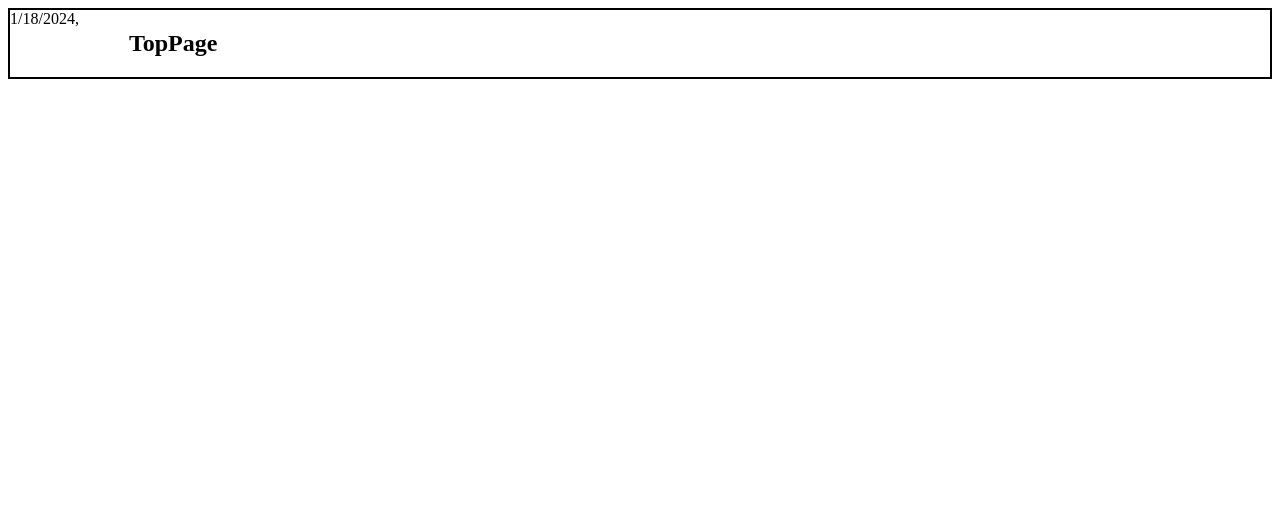
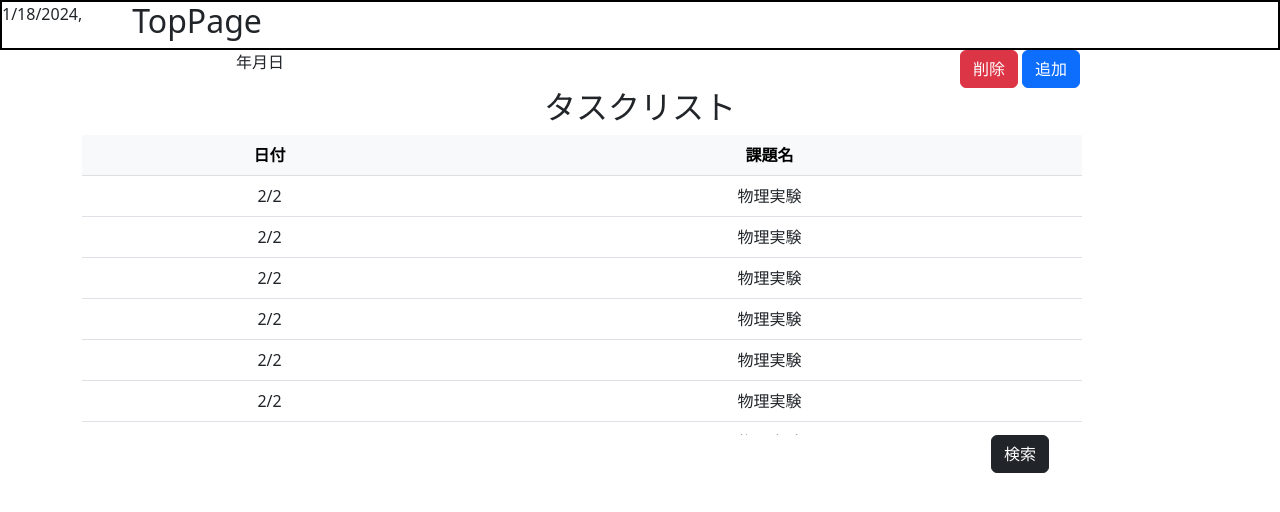
Before and after one commit to 2023AIT-OOP2-G02/Deadline_Memo_web_app, a Flask app: page / in a window 1280 px wide. Shown: the top 512 px of the page. Run offline with Flask 3, Linux system fonts and the light colour scheme.

Commit message:
Top page

```diff
--- a/static/css/index.css
+++ b/static/css/index.css
@@ -6,3 +6,10 @@
 #header_title {
     margin-left: 50px;
 }
+
+.table-scrool {
+    width: 1000px;
+    height: 300px;
+    overflow: auto;
+
+}
--- a/templates/index.html
+++ b/templates/index.html
@@ -1,13 +1,16 @@
-<!DOCTYPE html>
+<!doctype html>
 <html lang="ja">
 
 <head>
-    <meta charset="UTF-8">
-    <meta name="viewport" content="width=device-width, initial-scale=1.0">
+    <meta charset="utf-8">
+    <meta name="viewport" content="width=device-width, initial-scale=1">
     <title>TopPage</title>
+    <link href="https://cdn.jsdelivr.net/npm/bootstrap@5.3.0/dist/css/bootstrap.min.css" rel="stylesheet"
+        integrity="sha384-9ndCyUaIbzAi2FUVXJi0CjmCapSmO7SnpJef0486qhLnuZ2cdeRhO02iuK6FUUVM" crossorigin="anonymous">
 
     <link rel="stylesheet" type="text/css" href="{{url_for('static', filename='css/index.css')}}">
 </head>
+
 
 <body>
     <header id="header">
@@ -15,8 +18,92 @@
         <h2 id="header_title">TopPage</h2>
     </header>
 
-</body>
+    <div class="container text-center">
+        <div class="row">
+            <div class="col">
+                年月日
+            </div>
+            <div class="col">
+            </div>
+            <div class="col">
+
+                <button type="button" class="btn btn-danger">削除</button>
+                <button type="button" class="btn btn-primary">追加</button>
+            </div>
+        </div>
+
+        <h2>タスクリスト</h2>
+        <div class="table-scrool">
+            <table class="table">
+                <thead class="table-light">
+                    <tr>
+                        <th>日付</th>
+                        <th>課題名</th>
+                    </tr>
+                </thead>
+                <tbody>
+                    <tr>
+                        <td>2/2</td>
+                        <td>物理実験</td>
+                    </tr>
+                    <tr>
+                        <td>2/2</td>
+                        <td>物理実験</td>
+                    </tr>
+                    <tr>
+                        <td>2/2</td>
+                        <td>物理実験</td>
+                    </tr>
+                    <tr>
+                        <td>2/2</td>
+                        <td>物理実験</td>
+                    </tr>
+                    <tr>
+                        <td>2/2</td>
+                        <td>物理実験</td>
+                    </tr>
+                    <tr>
+                        <td>2/2</td>
+                        <td>物理実験</td>
+                    </tr>
+                    <tr>
+                        <td>2/2</td>
+                        <td>物理実験</td>
+                    </tr>
+                    <tr>
+                        <td>2/2</td>
+                        <td>物理実験</td>
+                    </tr>
+
+                </tbody>
+            </table>
+        </div>
+
+
+        <div class="row">
+            <div class="col">
+            </div>
+            <div class="col">
+            </div>
+            <div class="col">
+                <button type="button" class="btn btn-dark">検索</button>
+            </div>
+        </div>
+
+
+
+
+
+
+    </div>
+
+
+
+    <script src="https://cdn.jsdelivr.net/npm/bootstrap@5.3.0/dist/js/bootstrap.bundle.min.js"
+        integrity="sha384-geWF76RCwLtnZ8qwWowPQNguL3RmwHVBC9FhGdlKrxdiJJigb/j/68SIy3Te4Bkz"
+        crossorigin="anonymous"></script>
 
 <script type="module" src="{{url_for('static', filename='js/index.js')}}"></script>
 
+</body>
 </html>
```
